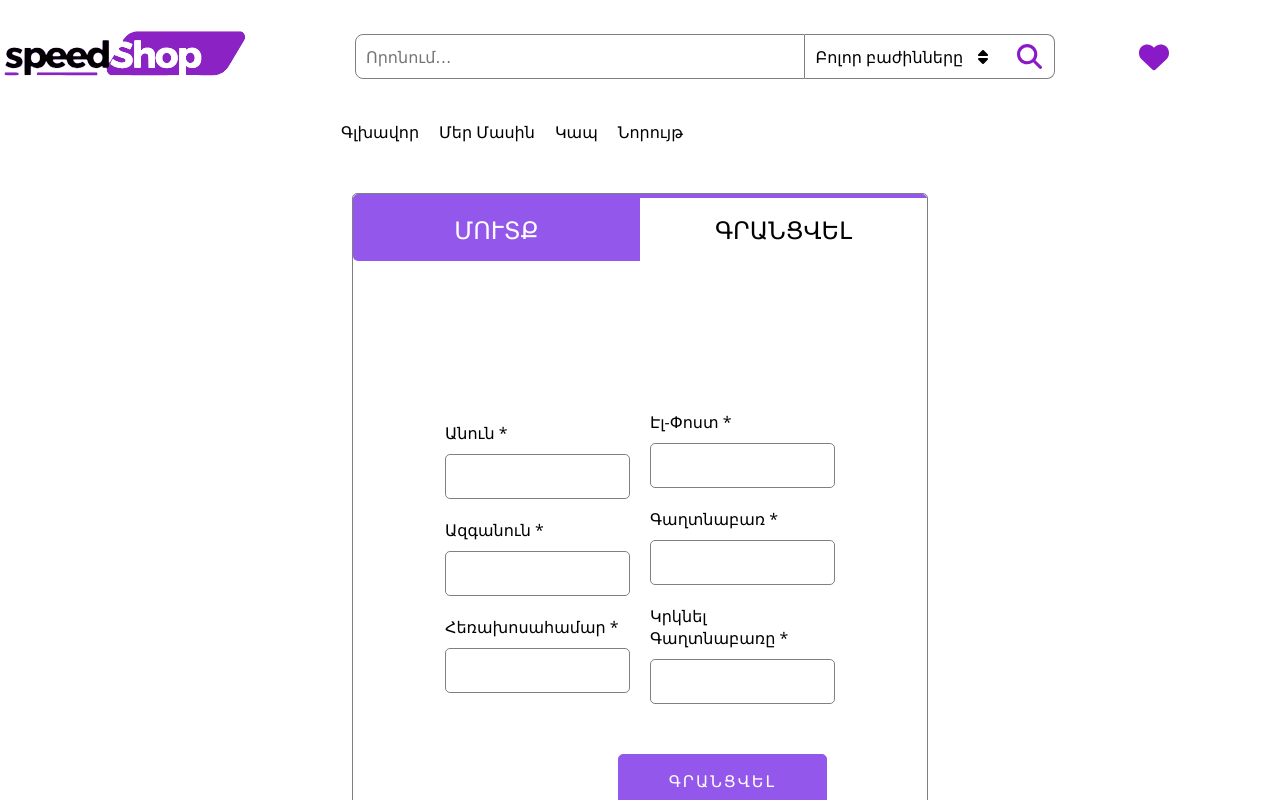
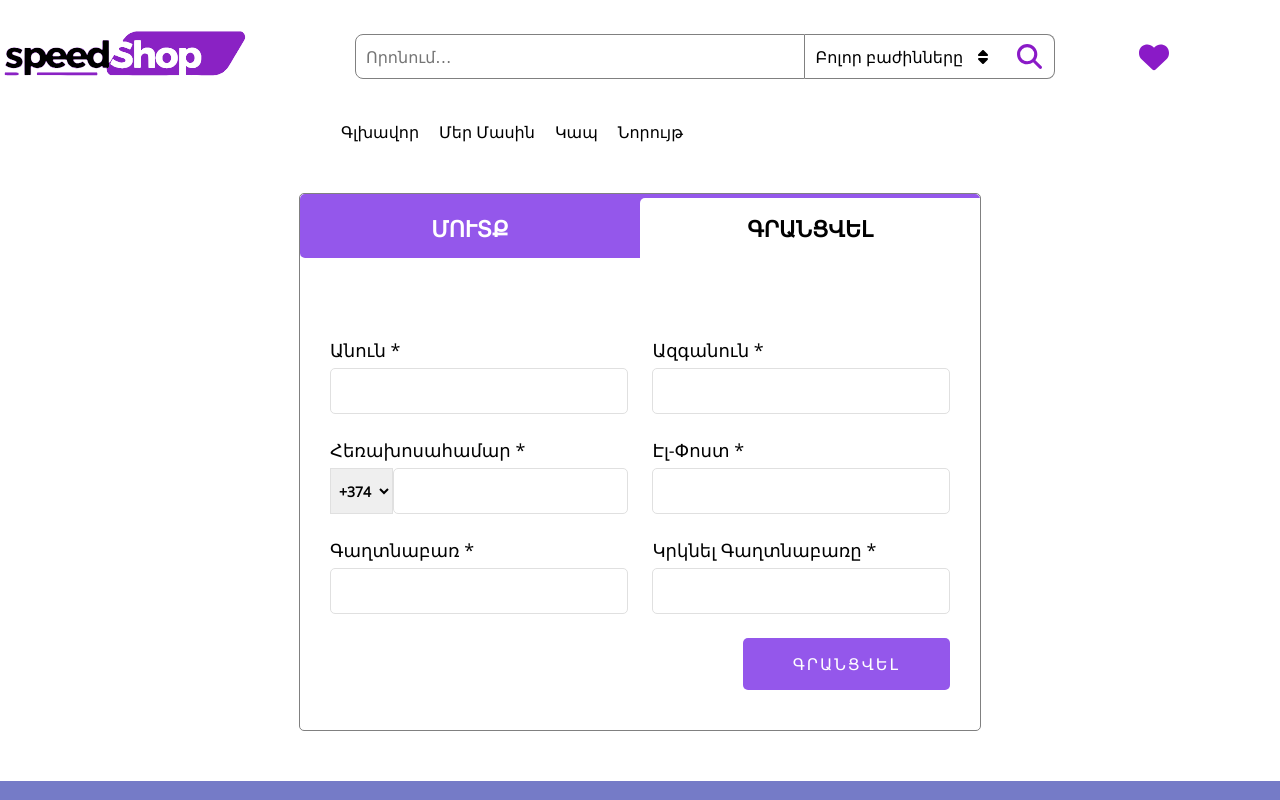
Before and after one commit to ArenDeveloper05/speedshopp, a React (Create React App) app in the folder client/: page /sign in a window 1280 px wide. Both pictures are taken after a click on the element "ԳՐԱՆՑՎԵԼ". Shown: the top 800 px of the page. Built offline with nearby package versions, Linux system fonts and the light colour scheme.

Commit message:
register

```diff
--- a/client/package.json
+++ b/client/package.json
@@ -12,7 +12,9 @@
     "@testing-library/jest-dom": "^5.17.0",
     "@testing-library/react": "^13.4.0",
     "@testing-library/user-event": "^13.5.0",
+    "axios": "^1.6.1",
     "babel-plugin-macros": "^3.1.0",
+    "formik": "^2.4.5",
     "react": "^18.2.0",
     "react-dom": "^18.2.0",
     "react-icons": "^4.11.0",
@@ -20,7 +22,8 @@
     "react-router-dom": "^6.18.0",
     "react-scripts": "^5.0.1",
     "sass": "^1.69.4",
-    "web-vitals": "^2.1.4"
+    "web-vitals": "^2.1.4",
+    "yup": "^1.3.2"
   },
   "scripts": {
     "dev": "react-scripts",
--- /dev/null
+++ b/client/src/api/api.js
@@ -0,0 +1,30 @@
+import axios from "axios";
+
+const APIUrl = "http://127.0.0.1:8000/api";
+const token = "";
+
+const api = axios.create({
+  baseURL: APIUrl,
+  headers: {
+    "Content-Type": "application/json",
+    Authorization: `Bearer ${token}`,
+  },
+});
+
+// GET
+// export const getNews = async (limit) => {
+//   return await api.get(`/news/${limit}`);
+// };
+
+// POST
+export const register = async (data) => {
+  return await api.post(`/auth/register`, data);
+};
+
+export const login = async (data) => {
+  return await api.post(`/auth/login`, data);
+};
+
+export const createProduct = async (user_id, data) => {
+  return await api.post(`/products/${user_id}`, data);
+};
--- a/client/src/components/sign/Sign.jsx
+++ b/client/src/components/sign/Sign.jsx
@@ -2,7 +2,7 @@ import { useState } from "react";
 import Login from "./login/Login";
 import LorginForm from "./login/login-form/LoginForm";
 import Register from "./register/Register";
-import RegisterForm from "./register/register-form/Registerform";
+import RegisterForm from "./register/register-form/RegisterForm";
 
 import "./Sign.scss";
 
@@ -22,7 +22,7 @@ const Sign = () => {
             setSelectedForm={setSelectedForm}
           />
         </div>
-        <div className="form">
+        <div className="sign-content">
           {selectedForm === "login" ? <LorginForm /> : <RegisterForm />}
         </div>
       </div>
--- a/client/src/components/sign/Sign.scss
+++ b/client/src/components/sign/Sign.scss
@@ -7,27 +7,27 @@
 .sign {
   width: 100%;
   padding: 50px 0;
-  @include flexCenter();
-}
 
   .sign-form {
-  width: 45%;
-  height: auto;
+    max-width: 682px;
     border: 1px solid gray;
     border-radius: 5px;
-}
+    margin: auto;
 
     .sign-top {
-  width: 100%;
       padding-top: 4px;
       @include flexCenter();
       background-color: #9457eb;
       color: white;
-  font-size: 24px;
+      font-size: 22px;
+      font-weight: 600;
       border-radius: 5px;
     }
 
-.form {
+    .sign-content {
       width: 100%;
-  padding: 100px;
+      padding: 40px 30px;
+      padding-top: 80px;
     }
+  }
+}
--- a/client/src/components/sign/login/Login.scss
+++ b/client/src/components/sign/login/Login.scss
@@ -5,4 +5,5 @@
   align-items: center;
   justify-content: center;
   cursor: pointer;
+  border-top-right-radius: 5px;
 }
--- a/client/src/components/sign/register/Register.scss
+++ b/client/src/components/sign/register/Register.scss
@@ -5,4 +5,5 @@
   align-items: center;
   justify-content: center;
   cursor: pointer;
+  border-top-left-radius: 5px;
 }
--- /dev/null
+++ b/client/src/components/sign/register/register-form/RegisterForm.jsx
@@ -0,0 +1,156 @@
+import { Formik, Form, Field } from "formik";
+import * as Yup from "yup";
+import { login, register } from "../../../../api/api";
+
+import "./RegisterForm.scss";
+
+const registerSchema = Yup.object().shape({
+  first_name: Yup.string()
+    .min(2, "Too Short!")
+    .max(50, "Too Long!")
+    .required("Required"),
+  last_name: Yup.string()
+    .min(2, "Too Short!")
+    .max(50, "Too Long!")
+    .required("Required"),
+  email: Yup.string().email("Invalid email").required("Required"),
+  password: Yup.string()
+    .min(2, "Too short")
+    .max(30, "Too long")
+    .required("Required"),
+  password_confirmation: Yup.string()
+    .min(2, "Too short")
+    .max(30, "Too long")
+    .required("Required"),
+});
+
+const RegisterForm = () => {
+  const registerFunction = async (userData) => {
+    try {
+      const { data } = await register({
+        ...userData,
+        role: "user",
+      });
+      const x = await login({
+        email: userData.email,
+        password: userData.password,
+      });
+      console.log(x.data);
+      console.log(data);
+    } catch (error) {
+      console.log(error);
+    }
+  };
+
+  return (
+    <div className="register-content">
+      <Formik
+        initialValues={{
+          first_name: "",
+          last_name: "",
+          email: "",
+          phone: "",
+          phone_code: "+374",
+          password: "",
+          password_confirmation: "",
+        }}
+        validationSchema={registerSchema}
+        onSubmit={(values) => {
+          registerFunction(values);
+        }}
+      >
+        {({ errors, touched }) => (
+          <Form className="reg-form">
+            <div className="form-row">
+              <label htmlFor="fname">Անուն *</label>
+              <Field name="first_name" id="fname" />
+              {errors.first_name && touched.first_name ? (
+                <div>{errors.first_name}</div>
+              ) : null}
+            </div>
+            <div className="form-row">
+              <label htmlFor="lname">Ազգանուն *</label>
+              <Field name="last_name" id="lname" />
+              {errors.last_name && touched.last_name ? (
+                <div>{errors.last_name}</div>
+              ) : null}
+            </div>
+            <div className="form-row phone-row">
+              <label htmlFor="reg-phone">Հեռախոսահամար *</label>
+              <div className="form-row-phone">
+                <Field as="select" name="phone_code">
+                  <option value="+374">+374</option>
+                  <option value="+7">+7</option>
+                </Field>
+                <Field name="phone" type="number" id="reg-phone" />
+              </div>
+              {errors.phone && touched.phone ? <div>{errors.phone}</div> : null}
+            </div>
+            <div className="form-row">
+              <label htmlFor="reg-email">Էլ-Փոստ *</label>
+              <Field name="email" type="email" id="reg-email" />
+              {errors.email && touched.email ? <div>{errors.email}</div> : null}
+            </div>
+            <div className="form-row">
+              <label htmlFor="reg-pass">Գաղտնաբառ *</label>
+              <Field name="password" type="password" id="reg-pass" />
+              {errors.password && touched.password ? (
+                <div>{errors.password}</div>
+              ) : null}
+            </div>
+            <div className="form-row">
+              <label htmlFor="reg-pass-confirm">Կրկնել Գաղտնաբառը *</label>
+              <Field
+                name="password_confirmation"
+                type="password"
+                id="reg-pass-confirm"
+              />
+              {errors.password_confirmation && touched.password_confirmation ? (
+                <div>{errors.password_confirmation}</div>
+              ) : null}
+            </div>
+            <button className="register-button" type="submit">
+              ԳՐԱՆՑՎԵԼ
+            </button>
+          </Form>
+        )}
+      </Formik>
+
+      {/* <div className="register">
+        <div className="user-data">
+          <div className="user-data-register name">
+            <label>Անուն *</label>
+            <input type="text" />
+          </div>
+          <div className="user-data-register surname">
+            <label>Ազգանուն *</label>
+            <input type="text" />
+          </div>
+          <div className="user-data-register phone-number">
+            <label>Հեռախոսահամար *</label>
+            <input type="tel" />
+          </div>
+        </div>
+        <div className="online-data">
+          <div className="user-data-register email">
+            <label>Էլ-Փոստ *</label>
+            <input type="email" />
+          </div>
+          <div className="user-data-register register-password">
+            <label>Գաղտնաբառ *</label>
+            <input type="password" />
+          </div>
+          <div className="user-data-register repeat-password">
+            <label>Կրկնել Գաղտնաբառը *</label>
+            <input type="password" />
+          </div>
+        </div>
+      </div> */}
+      {/* <div className="button-register">
+        <button className="register-button">ԳՐԱՆՑՎԵԼ</button>
+      </div> */}
+    </div>
+  );
+};
+
+export default RegisterForm;
--- /dev/null
+++ b/client/src/components/sign/register/register-form/RegisterForm.scss
@@ -0,0 +1,53 @@
+.reg-form {
+  display: flex;
+  flex-wrap: wrap;
+  gap: 24px;
+  justify-content: space-between;
+  .form-row {
+    width: 48%;
+    display: flex;
+    flex-direction: column;
+    gap: 6px;
+    label {
+      font-size: 18px;
+    }
+    input {
+      height: 46px;
+      padding: 0 10px;
+      border-radius: 5px;
+      border: 1px solid rgb(224, 224, 224);
+      transition-duration: 0.25s;
+      outline: none;
+      &:focus {
+        border: 1px solid #9457eb;
+      }
+    }
+  }
+  .phone-row {
+    .form-row-phone {
+      display: flex;
+      > select {
+        font-size: 14px;
+        font-weight: 800;
+        padding: 0 4px;
+        border: 1px solid rgb(224, 224, 224);
+        outline: none;
+      }
+      > input {
+        flex-grow: 1;
+      }
+    }
+  }
+}
+
+.register-button {
+  padding: 15px 50px;
+  letter-spacing: 2px;
+  font-size: 16px;
+  background-color: #9457eb;
+  color: white;
+  border: none;
+  border-radius: 5px;
+  cursor: pointer;
+  margin-left: auto;
+}
--- a/client/src/components/sign/register/register-form/Registerform.jsx
+++ /dev/null
@@ -1,43 +0,0 @@
-import "./Registerform.scss";
-
-const RegisterForm = () => {
-  return (
-    <div className="register-content">
-      <div className="register">
-        <div className="user-data">
-          <div className="user-data-register name">
-            <p>Անուն *</p>
-            <input type="text" />
-          </div>
-          <div className="user-data-register surname">
-            <p>Ազգանուն *</p>
-            <input type="text" />
-          </div>
-          <div className="user-data-register phone-number">
-            <p>Հեռախոսահամար *</p>
-            <input type="tel" />
-          </div>
-        </div>
-        <div className="online-data">
-          <div className="user-data-register email">
-            <p>Էլ-Փոստ *</p>
-            <input type="email" />
-          </div>
-          <div className="user-data-register register-password">
-            <p>Գաղտնաբառ *</p>
-            <input type="password" />
-          </div>
-          <div className="user-data-register repeat-password">
-            <p>Կրկնել Գաղտնաբառը *</p>
-            <input type="password" />
-          </div>
-        </div>
-      </div>
-      <div className="button-register">
-        <button className="register-button">ԳՐԱՆՑՎԵԼ</button>
-      </div>
-    </div>
-  );
-};
-
-export default RegisterForm;
--- a/client/src/components/sign/register/register-form/Registerform.scss
+++ /dev/null
@@ -1,64 +0,0 @@
-.register-content {
-  width: 100%;
-  height: auto;
-  display: flex;
-  flex-direction: column;
-}
-
-.register {
-  width: 100%;
-  padding: 50px 0;
-  height: auto;
-  display: flex;
-  align-items: center;
-  justify-content: center;
-  gap: 20px;
-}
-
-.user-data {
-  width: 50%;
-  height: auto;
-  display: flex;
-  flex-direction: column;
-  gap: 20px;
-}
-
-.online-data {
-  width: 50%;
-  height: auto;
-  display: flex;
-  flex-direction: column;
-  gap: 20px;
-}
-
-.user-data-register {
-  width: 100%;
-  display: flex;
-  flex-direction: column;
-  gap: 10px;
-
-  input {
-    height: 45px;
-    border: 1px solid gray;
-    padding-left: 8px;
-    border-radius: 5px;
-  }
-}
-
-.button-register {
-  width: 100%;
-  display: flex;
-  align-items: center;
-  justify-content: flex-end;
-}
-
-.register-button {
-  padding: 15px 50px;
-  letter-spacing: 2px;
-  font-size: 16px;
-  background-color: #9457eb;
-  color: white;
-  border: 1px solid #9457eb;
-  border-radius: 5px;
-  cursor: pointer;
-}
```
Also changed, not shown: 1 other file (tests, documents, lock files or other folders). Lines whose indentation alone changed are shown as unchanged.
